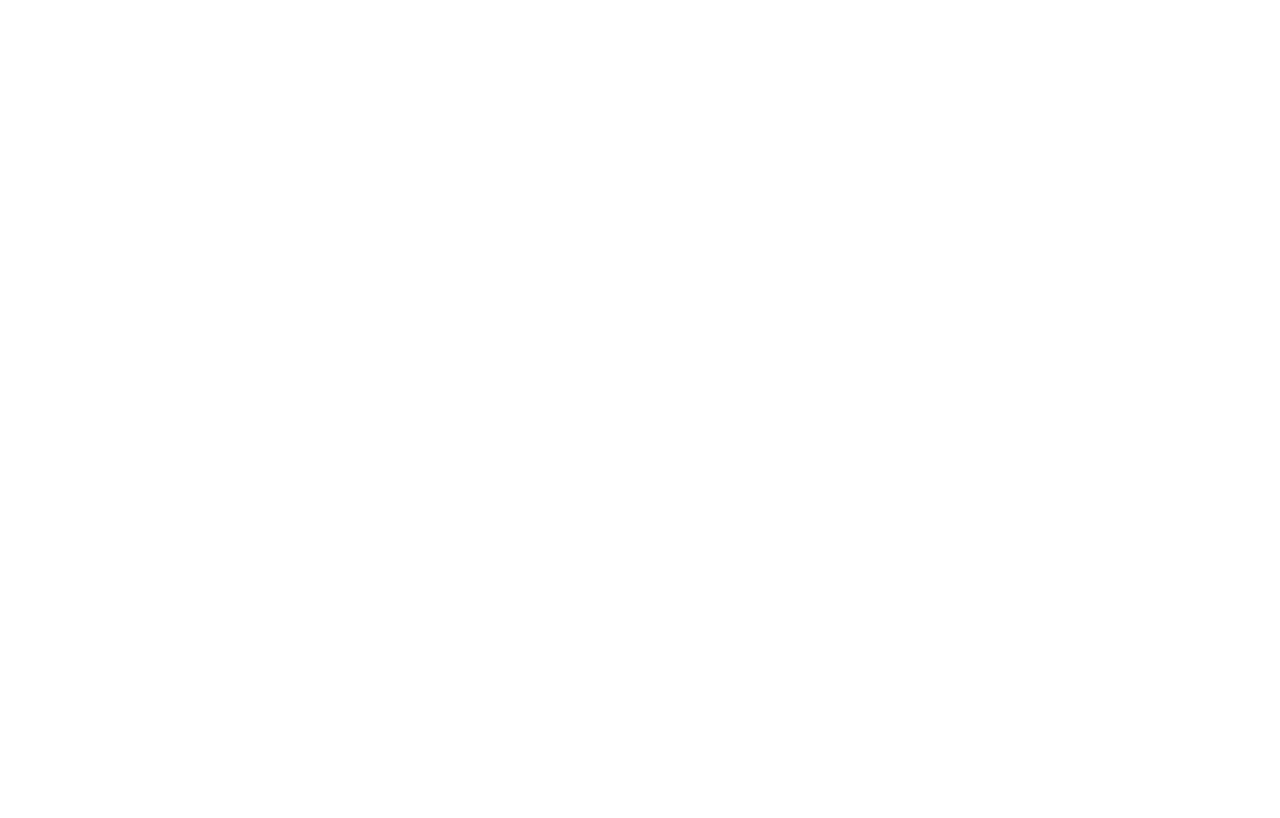
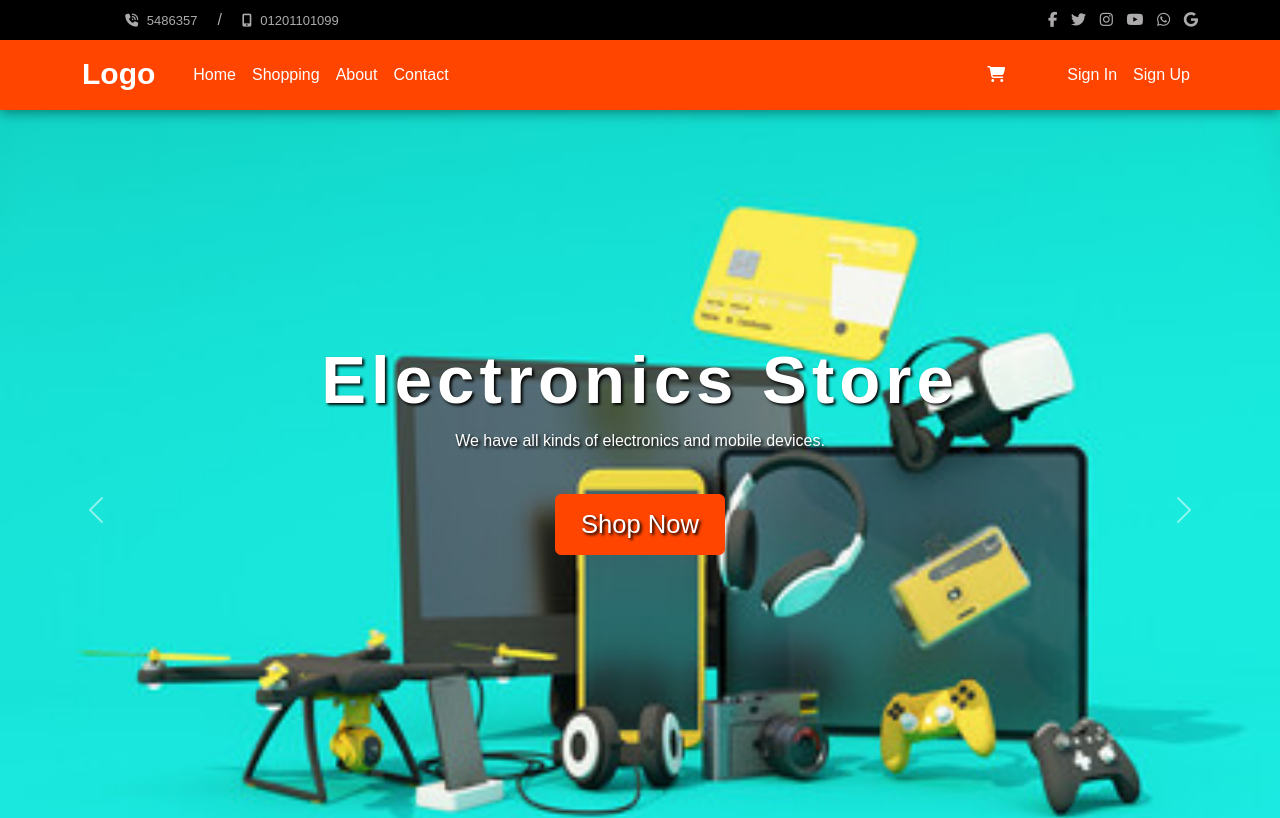
Before and after one commit to mahmoudSElsebaey/Ecommerce_ReactJS, a React (Create React App) app: page / in a window 1280 px wide. Shown: the top 818 px of the page. Built offline with nearby package versions, Linux system fonts and the light colour scheme.

Commit message:
Fix routing issue on GitHub Pages

```diff
--- a/package.json
+++ b/package.json
@@ -1,5 +1,5 @@
 {
-  "homepage": "https://mahmoudSElsebaey.github.io/Ecommerce_ReactJS",
+  "homepage": "https://mahmoudselsebaey.github.io/Ecommerce_ReactJS/",
   "name": "my-app",
   "version": "0.1.0",
   "private": true,
--- a/src/index.js
+++ b/src/index.js
@@ -9,7 +9,8 @@
 const root = ReactDOM.createRoot(document.getElementById("root"));
 root.render(
   <React.StrictMode>
-    <BrowserRouter basename="/Ecommerce_ReactJS">
-    <App /></BrowserRouter>
+    <BrowserRouter>
+    <App />
+    </BrowserRouter>
   </React.StrictMode>
 );
```
